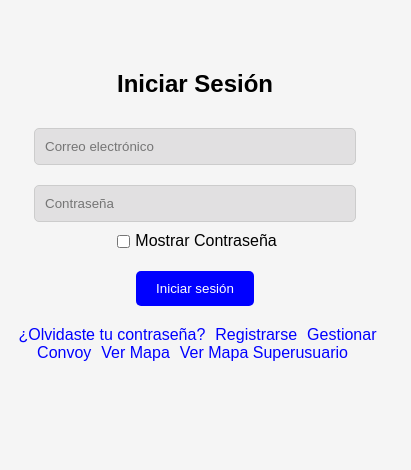
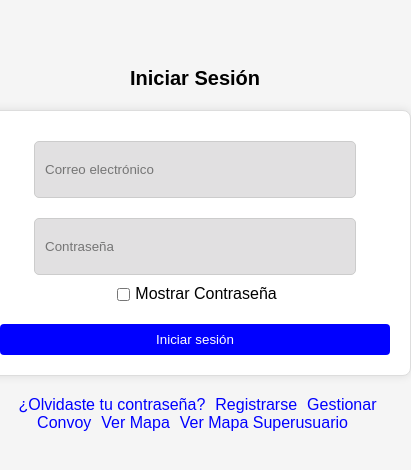
Before and after one commit to Leolopez520/Seguimiento-Metro, a React (Create React App) app in the folder front-tt/: page / in a window 390 px wide. Shown: the top 470 px of the page, 411 px wide, since content can reach past the window. Built offline with nearby package versions, Linux system fonts and the light colour scheme.

Commit message:
actualizacion de estilos de olvidé contraseña y login

```diff
--- a/front-tt/src/components/ConvoyForm.js
+++ b/front-tt/src/components/ConvoyForm.js
@@ -1,3 +1,4 @@
+// /components/ConvoyForm.js
 import React, { useState, useEffect } from 'react';
 
 const ConvoyForm = ({ selectedConvoy, handleSubmit, handleCancel }) => {
--- a/front-tt/src/components/ConvoyRow.js
+++ b/front-tt/src/components/ConvoyRow.js
@@ -1,3 +1,4 @@
+// /components/ConvoyRow.js
 import React from 'react';
 
 const ConvoyRow = ({ convoy, handleEdit, handleDelete, handleStatusChange }) => {
--- a/front-tt/src/components/ConvoyTable.js
+++ b/front-tt/src/components/ConvoyTable.js
@@ -1,4 +1,4 @@
-// ConvoyTable.js
+// /components/ConvoyTable.js
 import React from 'react';
 
 const ConvoyTable = ({ convoys, handleEdit, handleDelete, handleStatusChange }) => {
--- a/front-tt/src/components/ForgotPasswordForm.js
+++ b/front-tt/src/components/ForgotPasswordForm.js
@@ -1,6 +1,6 @@
+//components/ForgotPasswordForm.js
 import React, { useState } from 'react';
 import axios from 'axios';
-//import './ForgotPassword.css';
 import '../styles/ForgotPassword.css'
 
 const ForgotPasswordForm = () => {
--- a/front-tt/src/screens/ForgotPasswordScreen.js
+++ b/front-tt/src/screens/ForgotPasswordScreen.js
@@ -1,3 +1,4 @@
+//screens/ForgotPasswordForm.js
 import React from 'react';
 import ForgotPasswordForm from '../components/ForgotPasswordForm';
 import '../styles/ForgotPassword.css'
--- a/front-tt/src/screens/ManageConvoyScreen.js
+++ b/front-tt/src/screens/ManageConvoyScreen.js
@@ -1,7 +1,7 @@
-// ManageConvoys.js
+// /screens/ManageConvoys.js
 import React, { useState } from 'react';
 import ConvoyTable from '../components/ConvoyTable';
-import '../styles/GlobalStyles.css';
+import '../styles/ManageConvoy.css';
 
 const ManageConvoys = () => {
   const [convoys, setConvoys] = useState([
--- a/front-tt/src/styles/ForgotPassword.css
+++ b/front-tt/src/styles/ForgotPassword.css
@@ -1,3 +1,4 @@
+/*/styles/forgotpassword.css*/
 .forgot-password-screen {
     display: flex;
     justify-content: center;
@@ -11,20 +12,26 @@
     flex-direction: column;
     width: 100%;
     max-width: 400px; /* Ancho máximo del formulario */
+    padding: 20px;
+    border: 1px solid #ddd;
+    border-radius: 8px;
+    box-shadow: 0px 0px 10px rgba(0, 0, 0, 0.1);
+    text-align: center;
   }
 
   .title {
     font-size: 24px;
     font-weight: bold;
     margin-bottom: 20px;
-    text-align: center;
   }
 
   .input {
+    width: 100%;
     height: 40px;
-    border: 1px solid gray;
+    border: 1px solid #ddd;
     margin-bottom: 20px;
     padding: 0 10px;
+    border-radius: 4px;
   }
 
   .forgotpassword-button {
@@ -32,10 +39,30 @@
     color: white;
     padding: 10px 20px;
     border: none;
-    border-radius: 5px;
+    border-radius: 4px;
     cursor: pointer;
+    width: 100%;
+    margin-top: 10px; /* Añadido margen superior para espacio adicional */
   }
 
   .forgotpassword-button:hover {
     background-color: darkblue;
   }
+
+  @media (max-width: 500px) {
+    .forgot-password-form {
+        padding: 15px; /* Ajustar el padding en pantallas pequeñas */
+    }
+
+    .title {
+        font-size: 20px; /* Disminuir tamaño de texto en pantallas pequeñas */
+    }
+
+    .input {
+        height: 35px; /* Ajustar altura del input */
+    }
+
+    .forgotpassword-button {
+        padding: 8px 15px; /* Ajustar el padding del botón */
+    }
+}
--- a/front-tt/src/styles/LoginScreen.css
+++ b/front-tt/src/styles/LoginScreen.css
@@ -18,16 +18,24 @@ body {
     font-weight: bold;
     font-size: 24px; /* Tamaño de fuente mayor */
     margin-bottom: 20px;
+    text-align: center;
   }
 
   .login-form {
     display: flex;
     flex-direction: column;
     align-items: center;
+    width: 100%;
+    max-width: 400px; /* Ancho máximo del formulario */
+    padding: 20px;
+    border: 1px solid #ddd;
+    border-radius: 8px;
+    box-shadow: 0px 0px 10px rgba(0, 0, 0, 0.1);
+    background-color: white; /* Fondo blanco para la tarjeta */
   }
 
   .login-input {
-    width: 300px;
+    width: 100%;
     padding: 10px;
     margin: 10px 0;
     border: 1px solid #ccc;
@@ -51,8 +59,9 @@ body {
     color: white;
     padding: 10px 20px;
     border: none;
-    border-radius: 5px;
+    border-radius: 4px;
     cursor: pointer;
+    width: 100%;
   }
 
   .login-button:hover {
@@ -73,3 +82,18 @@ body {
   .link:hover {
     text-decoration: underline; /* Añadir subrayado al pasar el ratón */
   }
+
+  /* Responsividad */
+@media (max-width: 500px) {
+  .login-title {
+      font-size: 20px; /* Disminuir tamaño de texto en pantallas pequeñas */
+  }
+
+  .login-input {
+      height: 35px; /* Ajustar altura del input */
+  }
+
+  .login-button {
+      padding: 8px 15px; /* Ajustar el padding del botón */
+  }
+}
--- a/front-tt/src/styles/GlobalStyles.css
+++ b/front-tt/src/styles/ManageConvoy.css
@@ -1,4 +1,4 @@
-/* Estilos para tabla de manejar convoys */
+/* src/styles/ManageConvoy.css */
 .manage-convoys-container {
     display: flex;
     flex-direction: column;
```
